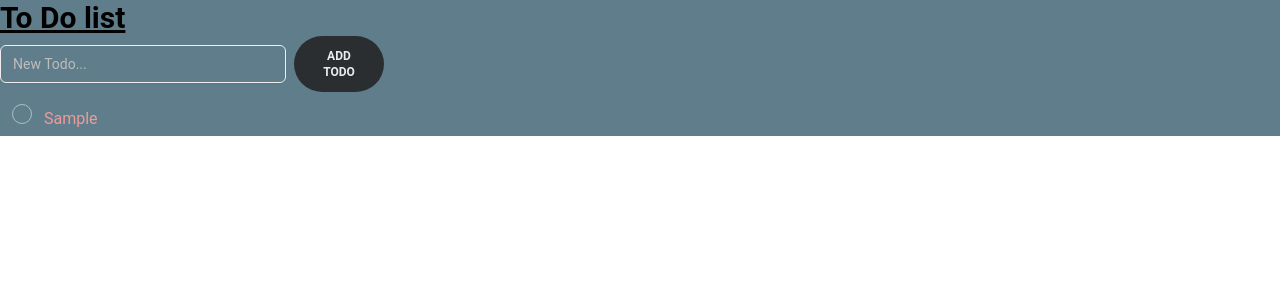
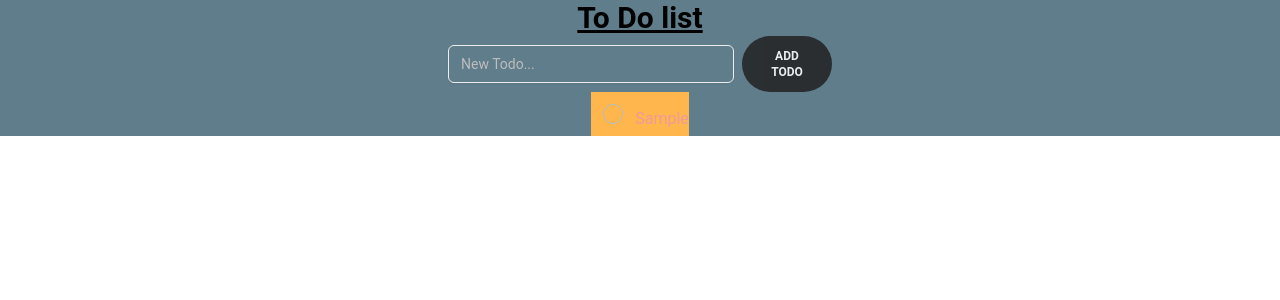
Before and after one commit to nettotkm/TodoList, a React (Vite) app: page / in a window 1280 px wide. Both pictures are taken after typing "Sample" into the empty fields and a click on the button "ADD TODO". Shown: the top 300 px of the page. Built offline with nearby package versions, Linux system fonts and the light colour scheme.

Commit message:
style: simplify conditional class handling in todo description

```diff
--- a/src/components/TodoList.tsx
+++ b/src/components/TodoList.tsx
@@ -34,7 +34,7 @@ function TodoList() {
   };
   console.log(todos);
   return (
-    <div className="bg-blue-gray-500">
+    <div className="bg-blue-gray-500 flex flex-col items-center ">
       <h1 className="text-3xl font-bold underline">To Do list</h1>
 
       <div className="w-full max-w-sm min-w-[200px] flex items-center gap-2">
@@ -55,8 +55,8 @@ function TodoList() {
           Add Todo
         </Button>
       </div>
-      <div>
-        <ul>
+      <div className="bg-orange-300 ">
+        <ul className="flex flex-col">
           {todos.map((todo) => (
             <li key={todo.id}>
               {" "}
@@ -68,7 +68,11 @@ function TodoList() {
                 onPointerEnterCapture={undefined}
                 onPointerLeaveCapture={undefined}
               />
-              <span className=" peer-checked:line-through text-red-200">
+              <span
+                className={`peer-checked:line-through text-red-200 ${
+                  todo.checked ? "line-through" : ""
+                }`}
+              >
                 {todo.description}
               </span>
             </li>
```
